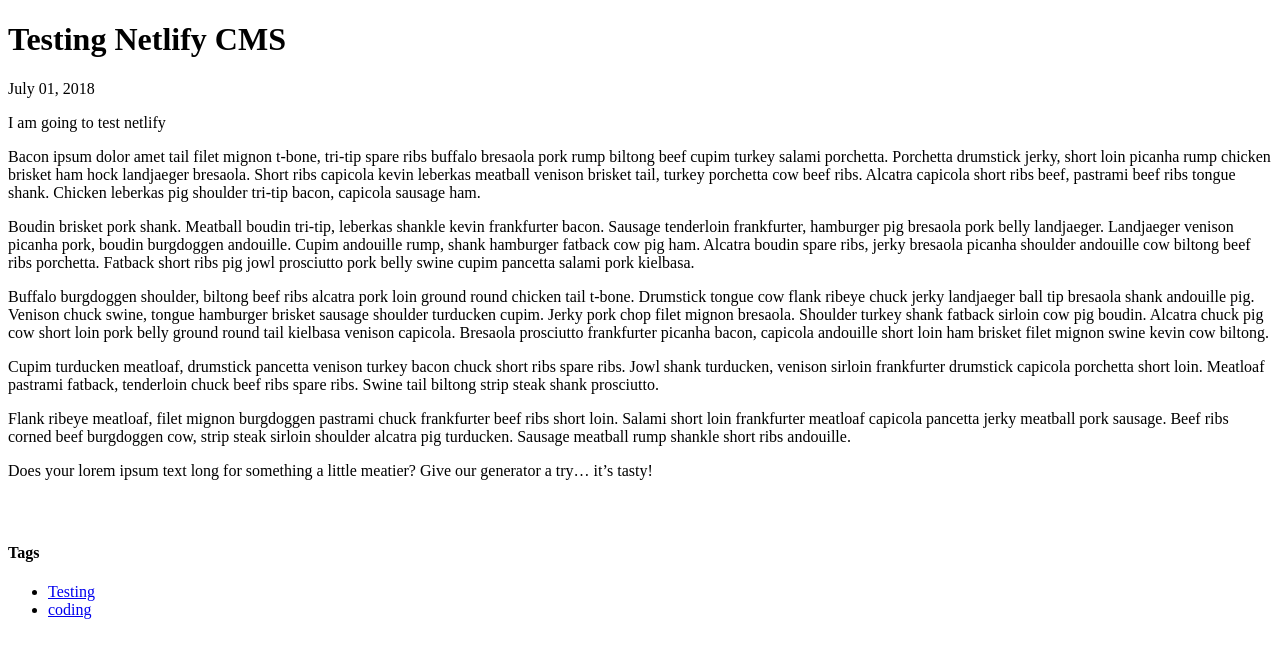
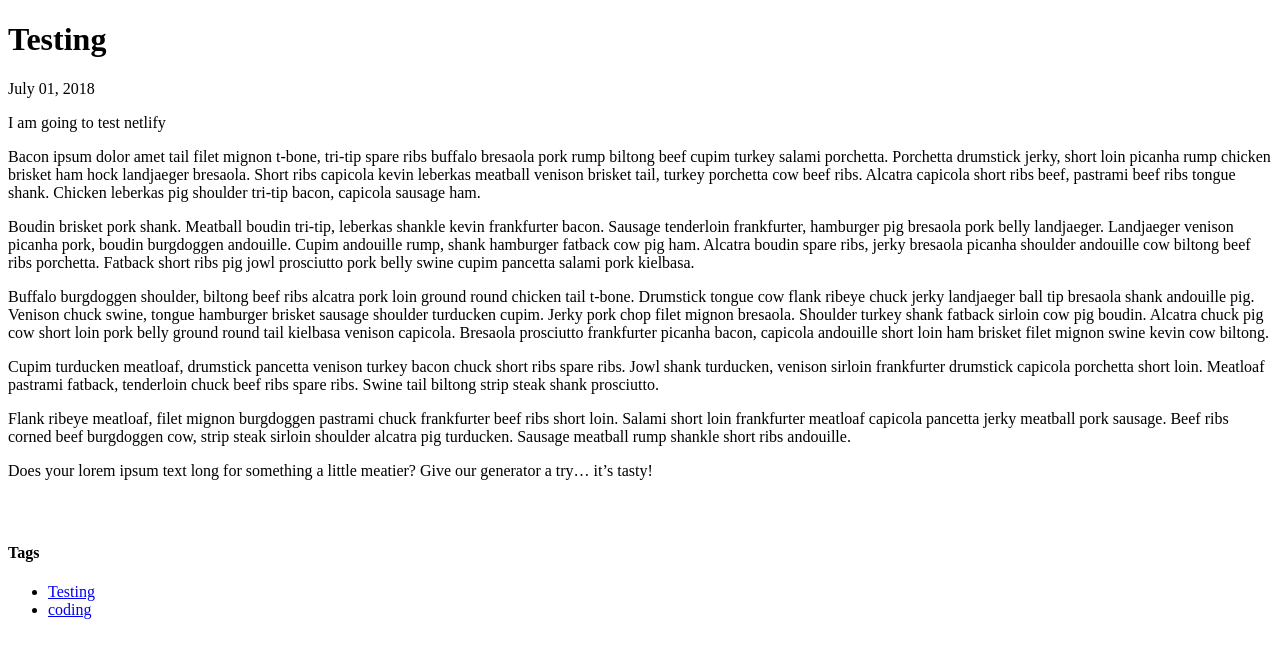
Before and after one commit to ayappa-reddy/swapnils-blog, a Gatsby site: page /blog/2018-07-01-testing-netlify-cms in a window 1280 px wide. Built offline with nearby package versions, Linux system fonts and the light colour scheme; Gatsby itself is replaced by a stand-in of ours.

Commit message:
Update Blog “2018-07-01-testing-netlify-cms”

```diff
--- a/src/pages/blog/2018-07-01-testing-netlify-cms.md
+++ b/src/pages/blog/2018-07-01-testing-netlify-cms.md
@@ -1,6 +1,6 @@
 ---
 templateKey: blog-post
-title: Testing Netlify CMS
+title: Testing
 date: '2018-07-01T10:58:16+05:30'
 description: I am going to test netlify
 tags:
```
